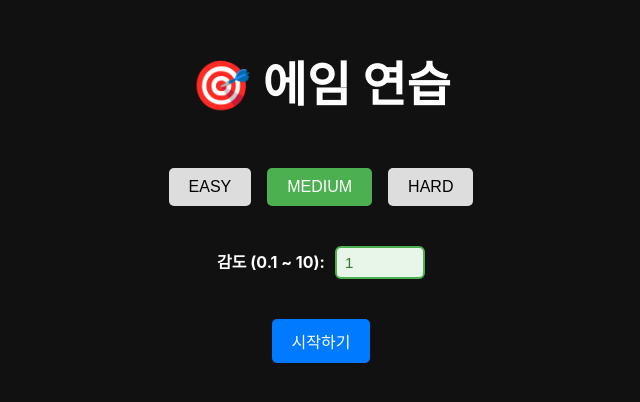
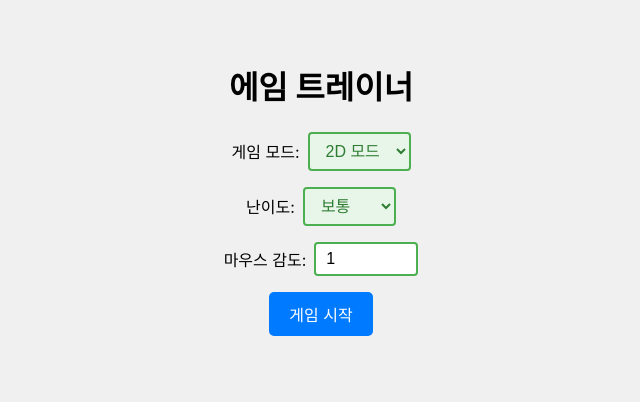
Before and after one commit to jojayeon/Aim_Practice_3D, a React (Create React App) app in the folder aim-practice/: page / in a window 1280 px wide. Shown: the part 212-614 px from the top of the page, without its empty margins (319-959 px from the left). Built offline with nearby package versions, Linux system fonts and the light colour scheme.

Commit message:
:art: 2D,3D버튼생성, 스타일 수정

```diff
--- a/aim-practice/src/pages/StartPage.tsx
+++ b/aim-practice/src/pages/StartPage.tsx
@@ -3,42 +3,53 @@ import { useNavigate } from 'react-router-dom';
 import styles from '../styles/Startpage.module.css';
 import Button from '../components/Button';
 
-const StartPage = () => {
+const StartPage: React.FC = () => {
   const navigate = useNavigate();
   const [difficulty, setDifficulty] = useState<'easy' | 'medium' | 'hard'>('medium');
-  const [sensitivity, setSensitivity] = useState(1); // 기본 감도
+  const [sensitivity, setSensitivity] = useState<number>(1);
+  const [gameMode, setGameMode] = useState<'2d' | '3d'>('2d');
 
   const handleStart = () => {
-    // 감도는 0.1 ~ 10 범위로 제한
-    const validSensitivity = Math.max(0.1, Math.min(10, sensitivity));
-
-    navigate('/game', { state: { difficulty, sensitivity: validSensitivity } });
+    const clampedSensitivity = Math.max(0.1, Math.min(10, sensitivity || 1));
+    const route = gameMode === '3d' ? '/game3d' : '/game';
+    navigate(route, {
+      state: { difficulty, sensitivity: clampedSensitivity }
+    });
   };
 
   return (
     <div className={styles.container}>
-      <h1 className={styles.title}>🎯 에임 연습</h1>
+      <h1 className={styles.title}>에임 트레이너</h1>
 
-      <div className={styles.difficultySelector}>
-        {['easy', 'medium', 'hard'].map((level) => (
-          <Button
-            key={level}
-            onClick={() => setDifficulty(level as 'easy' | 'medium' | 'hard')}
-            style={{
-              backgroundColor: difficulty === level ? '#4caf50' : '#ddd',
-              color: difficulty === level ? 'white' : 'black',
-              margin: '0 8px',
-            }}
-          >
-            {level.toUpperCase()}
-          </Button>
-        ))}
+      <div className={styles.selectGroup}>
+        <label htmlFor="gameMode">게임 모드:</label>
+        <select
+          id="gameMode"
+          value={gameMode}
+          onChange={(e) => setGameMode(e.target.value as '2d' | '3d')}
+          className={styles.select}
+        >
+          <option value="2d">2D 모드</option>
+          <option value="3d">3D 모드</option>
+        </select>
       </div>
 
-      <div className={styles.sensitivityInput} style={{ marginTop: '20px' }}>
-        <label htmlFor="sensitivity" style={{ marginRight: '10px' }}>
-          감도 (0.1 ~ 10):
-        </label>
+      <div className={styles.selectGroup}>
+        <label htmlFor="difficulty">난이도:</label>
+        <select
+          id="difficulty"
+          value={difficulty}
+          onChange={(e) => setDifficulty(e.target.value as 'easy' | 'medium' | 'hard')}
+          className={styles.select}
+        >
+          <option value="easy">쉬움</option>
+          <option value="medium">보통</option>
+          <option value="hard">어려움</option>
+        </select>
+      </div>
+
+      <div className={styles.selectGroup}>
+        <label htmlFor="sensitivity">마우스 감도:</label>
         <input
           id="sensitivity"
           type="number"
@@ -46,13 +57,12 @@ const StartPage = () => {
           max="10"
           step="0.1"
           value={sensitivity}
-          onChange={(e) => setSensitivity(parseFloat(e.target.value))}
+          onChange={(e) => setSensitivity(Number(e.target.value))}
+          className={styles.input}
         />
       </div>
 
-      <Button onClick={handleStart} style={{ marginTop: '20px' }}>
-        시작하기
-      </Button>
+      <Button onClick={handleStart}>게임 시작</Button>
     </div>
   );
 };
--- a/aim-practice/src/styles/Startpage.module.css
+++ b/aim-practice/src/styles/Startpage.module.css
@@ -1,41 +1,87 @@
 .container {
+  width: 100vw;
+  height: 100vh;
   display: flex;
   flex-direction: column;
   align-items: center;
   justify-content: center;
-  height: 100vh;
-  background-color: #111;
-  color: white;
-  gap: 20px;
+  background-color: #f0f0f0;
 }
 
 .title {
-  font-size: 3rem;
-  font-weight: bold;
+  font-size: 2rem;
+  margin-bottom: 1.5rem;
 }
 
-.sensitivity {
-  font-size: 1.5rem;
-  margin-bottom: 20px;
-}
-.sensitivityInput label {
-  margin-right: 10px;
-  font-weight: bold;
+.selectGroup {
+  display: flex;
+  align-items: center;
+  gap: 8px;
+  margin-bottom: 1rem;
 }
 
-.sensitivityInput input {
-  width: 70px;
-  padding: 6px 8px;
-  font-size: 15px;
+.select {
+  padding: 8px 12px;
+  font-size: 1rem;
   border: 2px solid #4caf50;
-  border-radius: 6px;
-  background-color: #e8f5e9; /* 연한 녹색 배경 */
-  color: #2e7d32;             /* 진한 녹색 글씨 */
+  border-radius: 4px;
+  background-color: #e8f5e9;
+  color: #2e7d32;
   outline: none;
-  transition: border-color 0.2s ease;
+  cursor: pointer;
 }
 
-.sensitivityInput input:focus {
+.input {
+  width: 80px;
+  padding: 6px 10px;
+  font-size: 1rem;
+  border: 2px solid #4caf50;
+  border-radius: 4px;
+}
+
+.select:focus,
+.input:focus {
   border-color: #388e3c;
   background-color: #c8e6c9;
 }
+/* .container {
+  width: 100vw;
+  height: 100vh;
+  background-color: #000;
+  display: flex;
+  flex-direction: column;
+  justify-content: center;
+  align-items: center;
+  user-select: none;
+  overflow: hidden;
+  padding: 20px;
+}
+
+.title {
+  font-size: 36px;
+  color: #fff;
+  margin-bottom: 40px;
+  text-align: center;
+}
+
+.selectGroup {
+  margin-bottom: 20px;
+  display: flex;
+  flex-direction: column;
+  align-items: flex-start;
+  color: white;
+}
+
+.select,
+.input {
+  padding: 10px;
+  font-size: 16px;
+  margin-top: 8px;
+  border-radius: 5px;
+  border: none;
+  background-color: #222;
+  color: white;
+  outline: none;
+  width: 200px;
+}
+ */
```
